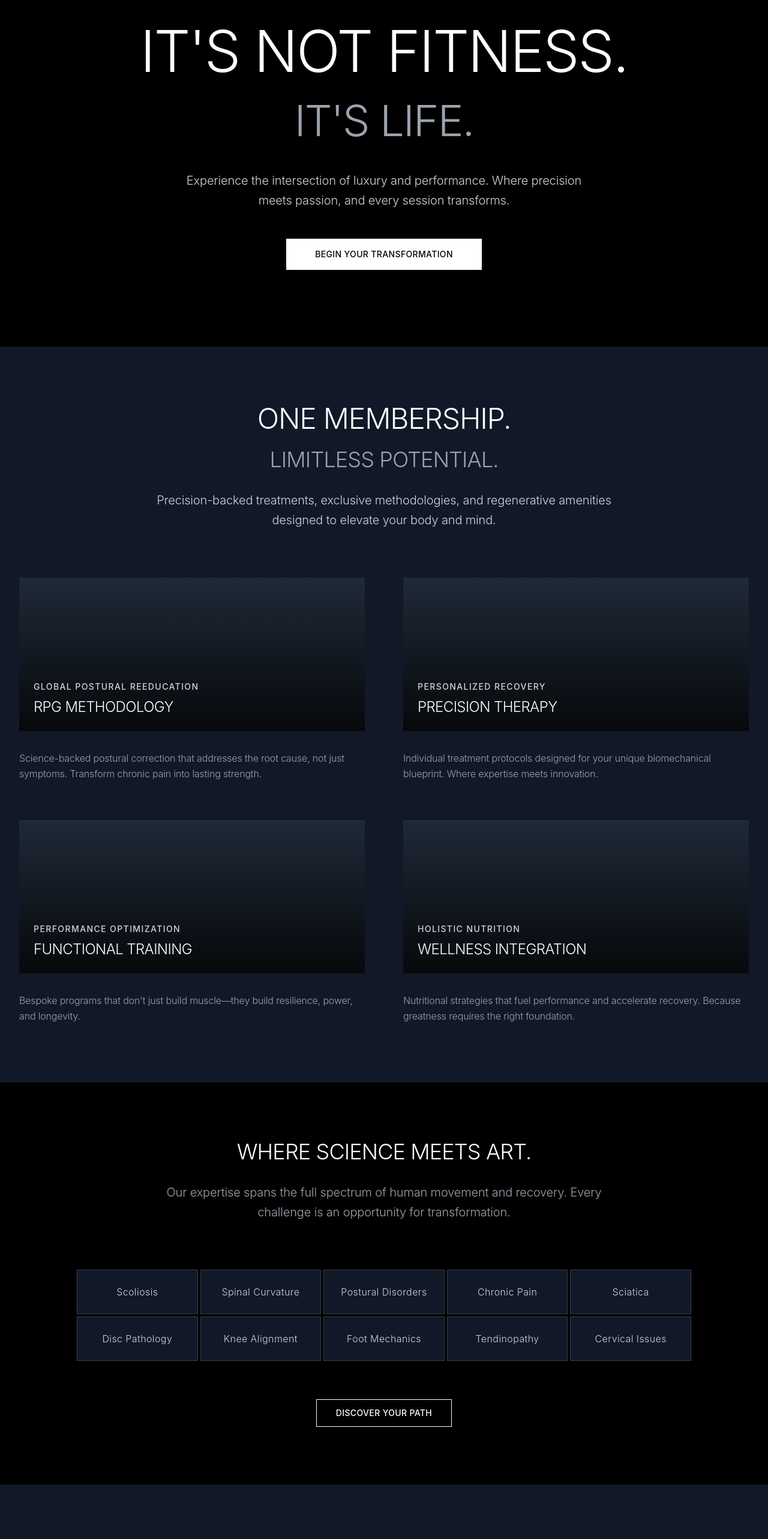
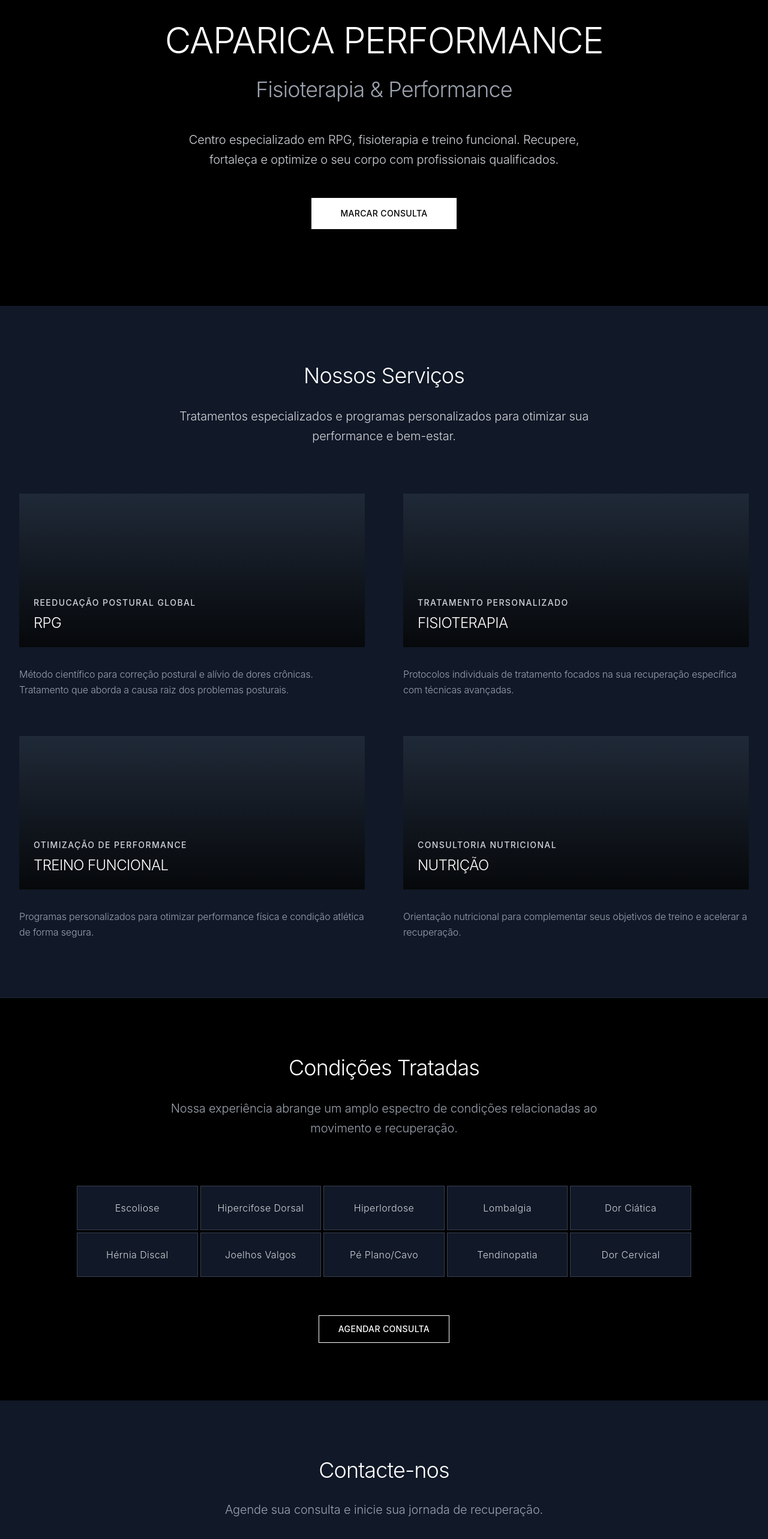
Before and after one commit to MajorWintersAI/caparica-performance, a Next.js app: page / in a window 1280 px wide. Shown: the part 220-2786 px from the top of the page at 60% size. Built offline with nearby package versions, Linux system fonts and the light colour scheme.

Commit message:
Remove lifestyle copy, return to professional Portuguese messaging with dark theme

```diff
--- a/src/app/page.tsx
+++ b/src/app/page.tsx
@@ -36,21 +36,21 @@ export default function Home() {
       <section className="relative bg-black py-32 overflow-hidden">
         <div className="max-w-7xl mx-auto px-4 sm:px-6 lg:px-8 relative z-10">
           <div className="text-center">
-            <h1 className="text-7xl md:text-8xl font-light mb-8 tracking-tight">
-              IT'S NOT FITNESS.
+            <h1 className="text-5xl md:text-6xl font-light mb-8 tracking-tight">
+              CAPARICA PERFORMANCE
             </h1>
-            <h2 className="text-6xl md:text-7xl font-light mb-12 tracking-tight text-gray-400">
-              IT'S LIFE.
+            <h2 className="text-3xl md:text-4xl font-light mb-12 tracking-tight text-gray-400">
+              Fisioterapia & Performance
             </h2>
             <p className="text-xl mb-12 max-w-2xl mx-auto font-light leading-relaxed text-gray-300">
-              Experience the intersection of luxury and performance.
-              Where precision meets passion, and every session transforms.
+              Centro especializado em RPG, fisioterapia e treino funcional.
+              Recupere, fortaleça e optimize o seu corpo com profissionais qualificados.
             </p>
             <button
               onClick={() => setIsBookingOpen(true)}
               className="bg-white text-black hover:bg-gray-200 px-12 py-4 font-medium tracking-wide transition-colors uppercase text-sm"
             >
-              Begin Your Transformation
+              Marcar Consulta
             </button>
           </div>
         </div>
@@ -61,37 +61,36 @@ export default function Home() {
       <section className="py-24 bg-gray-900">
         <div className="max-w-7xl mx-auto px-4 sm:px-6 lg:px-8">
           <div className="text-center mb-20">
-            <h3 className="text-5xl font-light mb-6 tracking-tight">ONE MEMBERSHIP.</h3>
-            <h4 className="text-4xl font-light mb-8 text-gray-400 tracking-tight">LIMITLESS POTENTIAL.</h4>
+            <h3 className="text-4xl font-light mb-8 tracking-tight">Nossos Serviços</h3>
             <p className="text-xl font-light text-gray-300 max-w-3xl mx-auto leading-relaxed">
-              Precision-backed treatments, exclusive methodologies, and regenerative amenities designed to elevate your body and mind.
+              Tratamentos especializados e programas personalizados para otimizar sua performance e bem-estar.
             </p>
           </div>
 
           <div className="grid lg:grid-cols-2 gap-16">
             {[
               {
-                title: "RPG METHODOLOGY",
-                subtitle: "Global Postural Reeducation",
-                description: "Science-backed postural correction that addresses the root cause, not just symptoms. Transform chronic pain into lasting strength.",
+                title: "RPG",
+                subtitle: "Reeducação Postural Global",
+                description: "Método científico para correção postural e alívio de dores crônicas. Tratamento que aborda a causa raiz dos problemas posturais.",
                 image: "/api/placeholder/600/400"
               },
               {
-                title: "PRECISION THERAPY",
-                subtitle: "Personalized Recovery",
-                description: "Individual treatment protocols designed for your unique biomechanical blueprint. Where expertise meets innovation.",
+                title: "FISIOTERAPIA",
+                subtitle: "Tratamento Personalizado",
+                description: "Protocolos individuais de tratamento focados na sua recuperação específica com técnicas avançadas.",
                 image: "/api/placeholder/600/400"
               },
               {
-                title: "FUNCTIONAL TRAINING",
-                subtitle: "Performance Optimization",
-                description: "Bespoke programs that don't just build muscle—they build resilience, power, and longevity.",
+                title: "TREINO FUNCIONAL",
+                subtitle: "Otimização de Performance",
+                description: "Programas personalizados para otimizar performance física e condição atlética de forma segura.",
                 image: "/api/placeholder/600/400"
               },
               {
-                title: "WELLNESS INTEGRATION",
-                subtitle: "Holistic Nutrition",
-                description: "Nutritional strategies that fuel performance and accelerate recovery. Because greatness requires the right foundation.",
+                title: "NUTRIÇÃO",
+                subtitle: "Consultoria Nutricional",
+                description: "Orientação nutricional para complementar seus objetivos de treino e acelerar a recuperação.",
                 image: "/api/placeholder/600/400"
               }
             ].map((service, idx) => (
@@ -114,17 +113,17 @@ export default function Home() {
       <section className="py-24 bg-black border-t border-gray-800">
         <div className="max-w-7xl mx-auto px-4 sm:px-6 lg:px-8">
           <div className="text-center mb-20">
-            <h3 className="text-4xl font-light mb-8 tracking-tight">WHERE SCIENCE MEETS ART.</h3>
+            <h3 className="text-4xl font-light mb-8 tracking-tight">Condições Tratadas</h3>
             <p className="text-xl font-light text-gray-400 max-w-3xl mx-auto leading-relaxed">
-              Our expertise spans the full spectrum of human movement and recovery. Every challenge is an opportunity for transformation.
+              Nossa experiência abrange um amplo espectro de condições relacionadas ao movimento e recuperação.
             </p>
           </div>
 
           <div className="grid md:grid-cols-3 lg:grid-cols-5 gap-1 max-w-5xl mx-auto">
             {[
-              "Scoliosis", "Spinal Curvature", "Postural Disorders",
-              "Chronic Pain", "Sciatica", "Disc Pathology",
-              "Knee Alignment", "Foot Mechanics", "Tendinopathy", "Cervical Issues"
+              "Escoliose", "Hipercifose Dorsal", "Hiperlordose",
+              "Lombalgia", "Dor Ciática", "Hérnia Discal",
+              "Joelhos Valgos", "Pé Plano/Cavo", "Tendinopatia", "Dor Cervical"
             ].map((condition, idx) => (
               <div key={idx} className="bg-gray-900 hover:bg-gray-800 border border-gray-700 p-6 text-center transition-colors group">
                 <span className="text-gray-300 font-light tracking-wide group-hover:text-white transition-colors">{condition}</span>
@@ -137,7 +136,7 @@ export default function Home() {
               onClick={() => setIsBookingOpen(true)}
               className="border border-white text-white hover:bg-white hover:text-black px-8 py-3 font-medium tracking-wide transition-colors uppercase text-sm"
             >
-              Discover Your Path
+              Agendar Consulta
             </button>
           </div>
         </div>
@@ -147,13 +146,13 @@ export default function Home() {
       <section className="py-24 bg-gray-900">
         <div className="max-w-7xl mx-auto px-4 sm:px-6 lg:px-8">
           <div className="text-center mb-16">
-            <h3 className="text-4xl font-light mb-8 tracking-tight">VISIT OUR SANCTUARY.</h3>
-            <p className="text-xl font-light text-gray-400">Where transformation begins and excellence never ends.</p>
+            <h3 className="text-4xl font-light mb-8 tracking-tight">Contacte-nos</h3>
+            <p className="text-xl font-light text-gray-400">Agende sua consulta e inicie sua jornada de recuperação.</p>
           </div>
 
           <div className="grid md:grid-cols-2 gap-16 max-w-4xl mx-auto">
             <div className="text-center">
-              <h4 className="text-sm font-medium tracking-widest text-gray-400 mb-6 uppercase">Location</h4>
+              <h4 className="text-sm font-medium tracking-widest text-gray-400 mb-6 uppercase">Localização</h4>
               <div className="space-y-3 text-gray-300 font-light">
                 <p className="text-lg">R. António Correia 2 A</p>
                 <p className="text-lg">2825-291 Costa da Caparica</p>
@@ -166,19 +165,19 @@ export default function Home() {
             </div>
 
             <div className="text-center">
-              <h4 className="text-sm font-medium tracking-widest text-gray-400 mb-6 uppercase">Hours</h4>
+              <h4 className="text-sm font-medium tracking-widest text-gray-400 mb-6 uppercase">Horários</h4>
               <div className="space-y-4 text-gray-300 font-light">
                 <div className="flex justify-between max-w-xs mx-auto">
-                  <span>Monday - Friday</span>
+                  <span>Segunda - Sexta</span>
                   <span>07:00 - 21:00</span>
                 </div>
                 <div className="flex justify-between max-w-xs mx-auto">
-                  <span>Saturday</span>
+                  <span>Sábado</span>
                   <span>07:00 - 13:00</span>
                 </div>
                 <div className="flex justify-between max-w-xs mx-auto">
-                  <span>Sunday</span>
-                  <span className="text-gray-500">Closed</span>
+                  <span>Domingo</span>
+                  <span className="text-gray-500">Encerrado</span>
                 </div>
               </div>
             </div>
```
